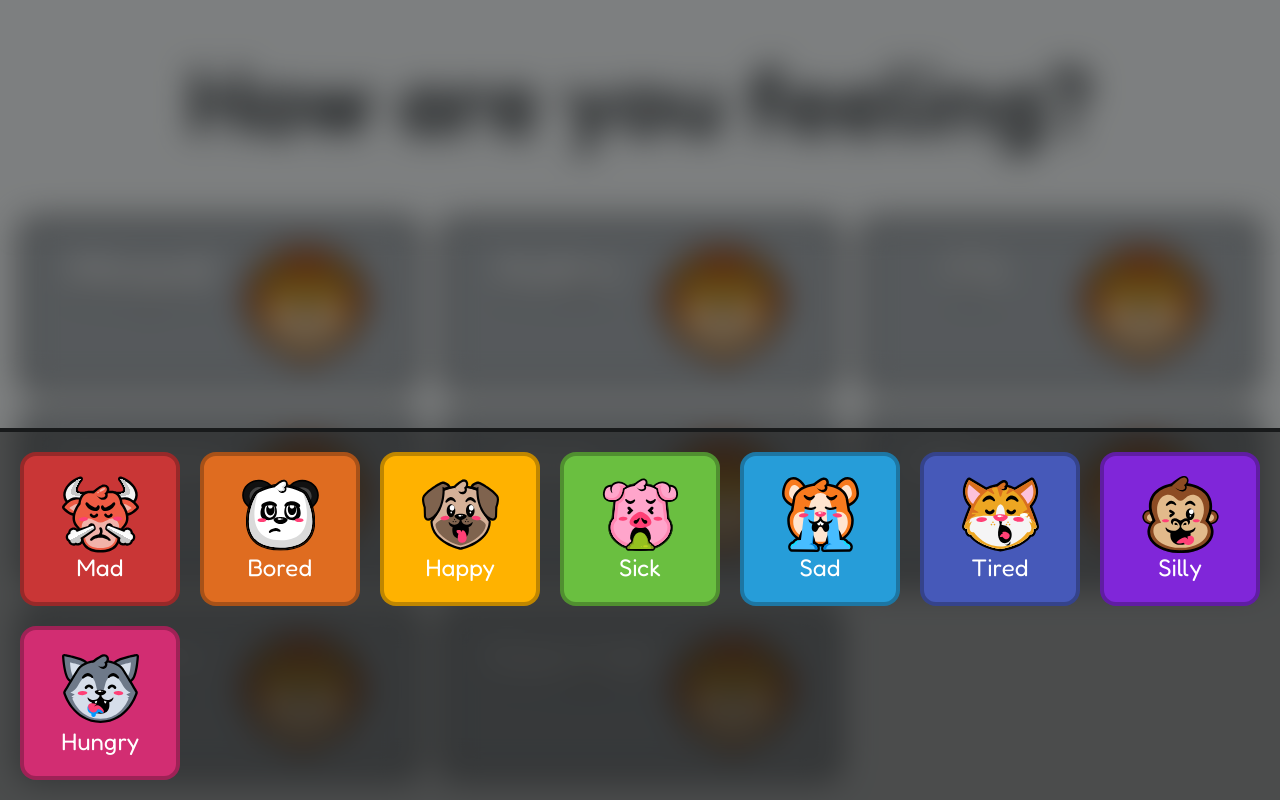
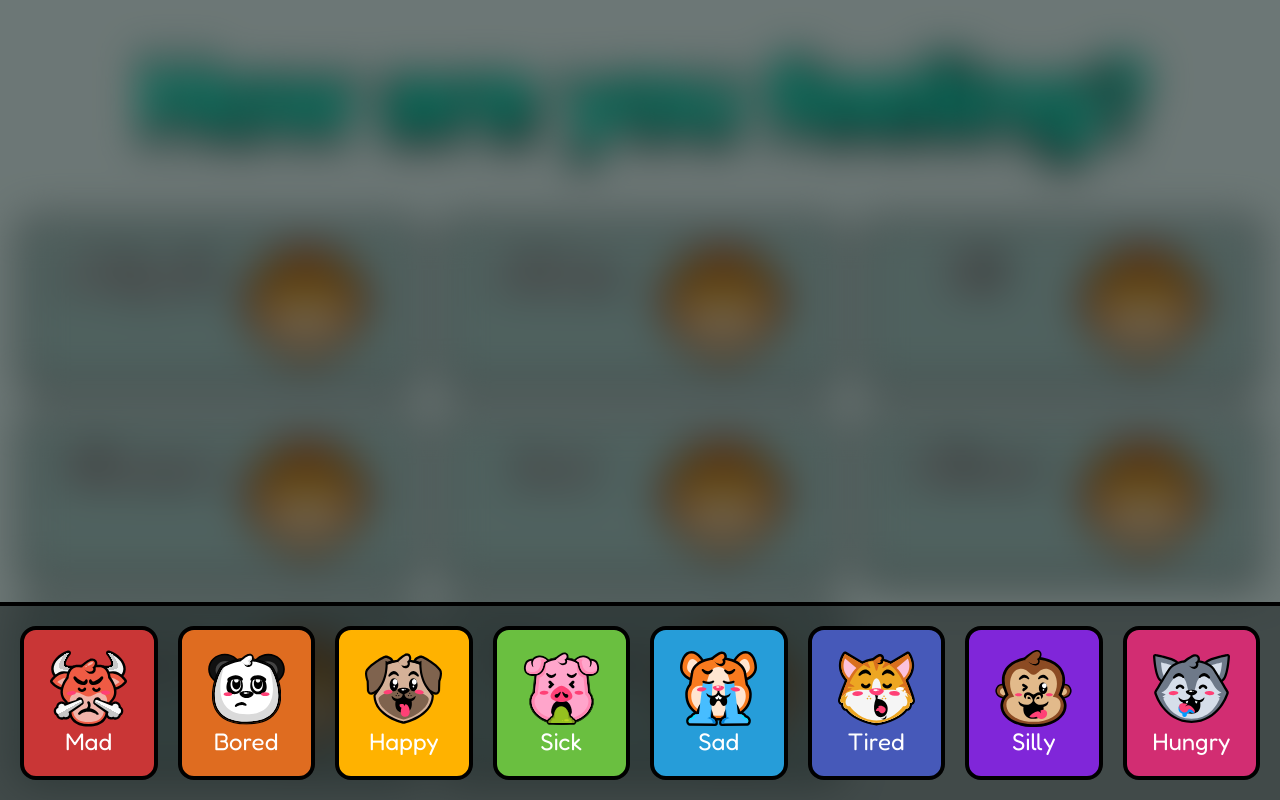
Before and after one commit to MisterShawn/mistershawn.github.io, a plain HTML site: page classroom/index.html in a window 1280 px wide. Both pictures are taken after a click on the item "Abigail". Drawn offline with Linux system fonts and the light colour scheme; a web font is replaced by a local one.

Commit message:
Looking better

```diff
--- a/classroom/scripts/feelings.js
+++ b/classroom/scripts/feelings.js
@@ -34,7 +34,7 @@ students.forEach((name) => {
 	studentDiv.addEventListener("click", function () {
 		selectedStudent = studentDiv;
 		main.classList.add("blur");
-		overlay.style.display = "flex";
+		overlay.style.display = "grid";
 	});
 
 	container.appendChild(studentDiv);
--- a/classroom/styles/feelings.css
+++ b/classroom/styles/feelings.css
@@ -4,6 +4,7 @@
 *::before,
 *::after {
 	box-sizing: border-box;
+	paint-order: stroke fill;
 }
 * {
 	margin: 0;
@@ -16,6 +17,8 @@ li {
 
 /* End of Reset */
 :root {
+	--max-w: 1980px;
+
 	--gap: 1.25rem;
 	--pad: 1.25rem;
 
@@ -28,7 +31,9 @@ li {
 	--bdr-w: 0.3rem;
 	--bdr-r: 1rem;
 
-	--clr-primary: 210 5;
+	--clr-primary: 169 15;
+	--clr-secondary: 169 100;
+
 	--clr-red: 0 58;
 	--clr-orange: 24 75;
 	--clr-yellow: 42 100;
@@ -45,8 +50,8 @@ body {
 	text-align: center;
 	color: rgb(255, 255, 255);
 	font-family: "Fredoka", sans-serif;
-	background: hsl(var(--clr-primary) 90);
-	overflow-x: hidden;
+	background: hsl(var(--clr-primary) 80);
+	overflow-x: clip;
 }
 
 section {
@@ -56,14 +61,20 @@ section {
 	min-height: 100vh;
 	width: 100svw;
 	width: 100vw;
-	max-width: 1980px;
+	max-width: var(--max-w);
 }
 
 h1 {
-	color: hsl(var(--clr-primary) 20);
+	font-family: "Shantell Sans", cursive;
 	font-size: var(--fnt-lg);
-	font-weight: 600;
+	font-weight: 700;
 	padding: var(--pad);
+	letter-spacing: -.1ch;
+	color: hsl(var(--clr-secondary) 50);
+	text-shadow:
+	0 .2ch 0 hsl(0 0 0),
+	0 .3ch 0 hsl(0 0 0 / .25);
+	-webkit-text-stroke: .15ch hsl(0 0 0);
 }
 
 #students {
@@ -77,11 +88,12 @@ h1 {
 .student {
 	font-size: var(--fnt-md);
 	font-weight: 500;
-	text-shadow:
-	0 0.05ch 0 hsl(0 0 0),
-	0 0.1ch 0 hsl(0 0 0),
-	0 0.15ch 0 hsl(0 0 0);
-	background: hsl(var(--clr-primary) 60);
+	background: hsl(var(--clr-primary) 60)
+		linear-gradient(
+		hsl(0 0 100 / .25) 3%,
+		hsl(0 0 100 / 0) 3%,
+		hsl(0 0 100 / 0) 95%,
+		hsl(0 0 0 / .25) 95%);
 	display: grid;
 	grid-template-columns: 1fr 1fr;
 	grid-template-rows: 1fr 1fr;
@@ -91,6 +103,7 @@ h1 {
 	padding: var(--pad) calc(var(--pad) * 2);
 	border-radius: var(--bdr-r);
 	border: var(--bdr-w) solid hsl(0 0 0);
+	-webkit-text-stroke: .25ch hsl(0 0 0);
 }
 
 .student:hover {
@@ -126,6 +139,7 @@ h1 {
 	background: hsl(0 0 100 / 0.5);
 	rotate: 2deg;
 	border: 0.2rem solid hsl(0 0 100 / 0.25);
+	-webkit-text-stroke: 0;
 }
 
 .student:nth-child(even):after {
@@ -143,7 +157,7 @@ h1 {
 }
 
 .bored {
-	background: hsl(var(--clr-orange) 50);
+	background-color: hsl(var(--clr-orange) 50);
 }
 .bored:before {
 	background:
@@ -155,7 +169,7 @@ h1 {
 }
 
 .happy {
-	background: hsl(var(--clr-yellow) 50);
+	background-color: hsl(var(--clr-yellow) 50);
 }
 .happy:before {
 	background:
@@ -167,7 +181,7 @@ h1 {
 }
 
 .sick {
-	background: hsl(var(--clr-green) 50);
+	background-color: hsl(var(--clr-green) 50);
 }
 .sick:before {
 	background:
@@ -179,7 +193,7 @@ h1 {
 }
 
 .sad {
-	background: hsl(var(--clr-blue) 50);
+	background-color: hsl(var(--clr-blue) 50);
 }
 .sad:before {
 	background:
@@ -191,7 +205,7 @@ h1 {
 }
 
 .tired {
-	background: hsl(var(--clr-indigo) 50);
+	background-color: hsl(var(--clr-indigo) 50);
 }
 .tired:before {
 	background:
@@ -203,7 +217,7 @@ h1 {
 }
 
 .silly {
-	background: hsl(var(--clr-violet) 50);
+	background-color: hsl(var(--clr-violet) 50);
 }
 .silly:before {
 	background:
@@ -215,7 +229,7 @@ h1 {
 }
 
 .hungry {
-	background: hsl(var(--clr-pink) 50);
+	background-color: hsl(var(--clr-pink) 50);
 }
 .hungry:before {
 	background:
@@ -227,30 +241,31 @@ h1 {
 }
 
 .overlay {
+	display: none;
 	position: fixed;
 	top: 0;
 	left: 0;
 	width: 100%;
 	height: 100%;
+	grid-template-rows: 1fr auto;
 	background: hsl(var(--clr-primary) 10 / 0.5);
-	display: flex;
 	justify-content: center;
 	align-items: center;
-	display: none;
 }
 .popup {
-	position: absolute;
-	bottom: 0;
+	grid-row-start: 2;
 	background: hsl(var(--clr-primary) 10 / 0.5);
 	padding: var(--pad);
-	border-top: var(--bdr-w) solid hsl(var(--clr-primary) 10);
-	width: 100%;
+	border-top: var(--bdr-w) solid hsl(0 0 0);
+	width: 100vw;
+	overflow-x: auto;
 }
 
 #feelings {
-	display: grid;
-	grid-template-columns: repeat(auto-fit, minmax(min(160px, 100%), 1fr));
+	display: flex;
 	gap: var(--gap);
+	max-width: var(--max-w);
+	margin: 0 auto;
 }
 
 .feeling {
@@ -259,9 +274,17 @@ h1 {
 	padding: var(--pad);
 	cursor: pointer;
 	border-radius: var(--bdr-r);
-	border: var(--bdr-w) solid rgba(0, 0, 0, 0.25);
+	border: var(--bdr-w) solid rgba(0, 0, 0);
+	height: calc(var(--icon) * 2);
+	width: calc(var(--icon) * 2);
+}
+
+.feeling:hover {
+	scale: 1.1;
+	filter: brightness(1.25);
+	border-bottom-width: calc(var(--bdr-w) * 2);
 }
 
 .blur {
-	filter: blur(1rem);
+	filter: blur(var(--pad));
 }
```
